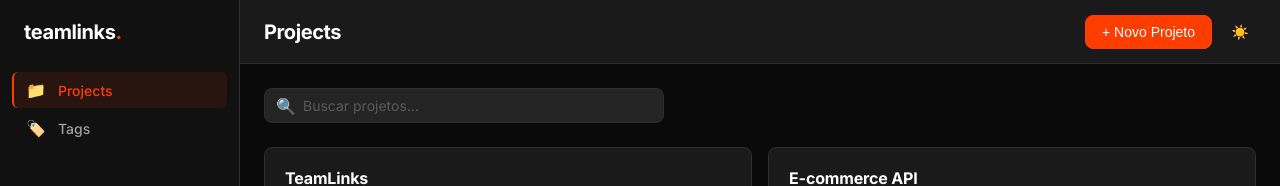
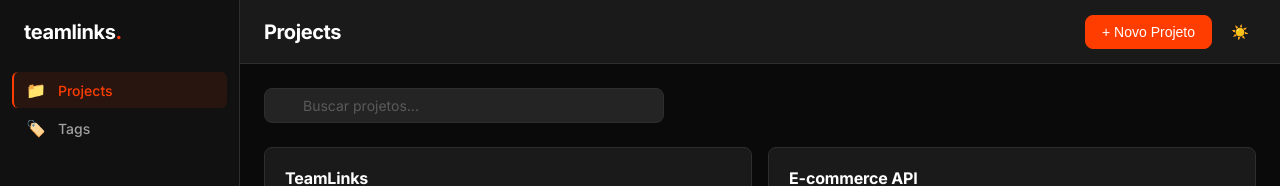
Before and after one commit to buritizinhw/TeamLinks-frontend, an Angular app in the folder team-links-frontend/: page /projects in a window 1280 px wide. Shown: the top 186 px of the page. Built offline with nearby package versions, Linux system fonts and the light colour scheme.

Commit message:
feat: remove button for adding first link in project detail view and clean up search input styling in projects page

```diff
--- a/team-links-frontend/src/app/pages/project-detail/project-detail.component.html
+++ b/team-links-frontend/src/app/pages/project-detail/project-detail.component.html
@@ -80,9 +80,6 @@
       } @else {
         <div class="empty-state">
           <p>Nenhum link cadastrado neste projeto.</p>
-          <button class="btn btn-secondary" (click)="openCreateLink()">
-            + Adicionar primeiro link
-          </button>
         </div>
       }
     </div>
--- a/team-links-frontend/src/app/pages/projects/projects.component.html
+++ b/team-links-frontend/src/app/pages/projects/projects.component.html
@@ -7,7 +7,6 @@
 <div class="page-body">
   <!-- Search -->
 <div class="search-wrapper">
-    <span class="search-icon">🔍</span>
   <input
     class="form-input"
     [(ngModel)]="search"
```
Lines whose indentation alone changed are shown as unchanged.
